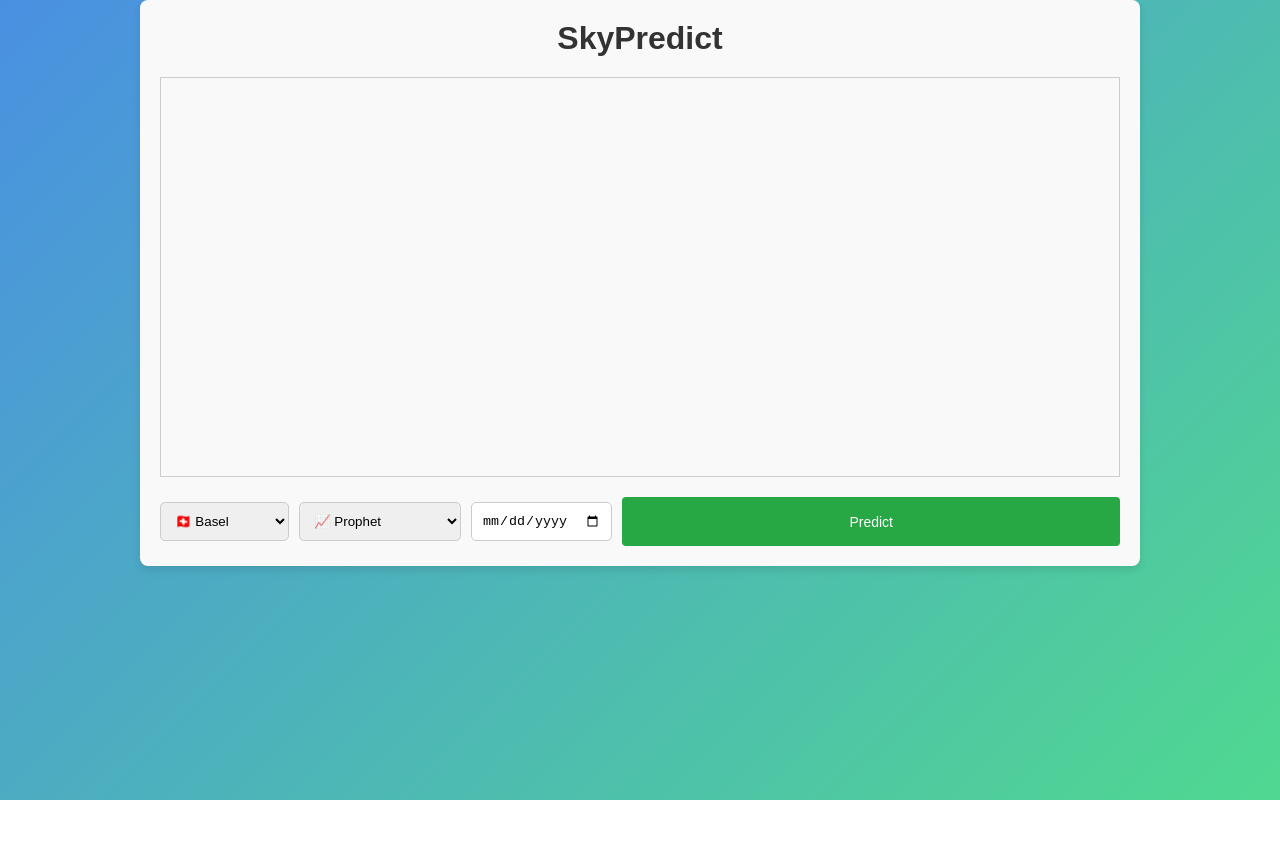
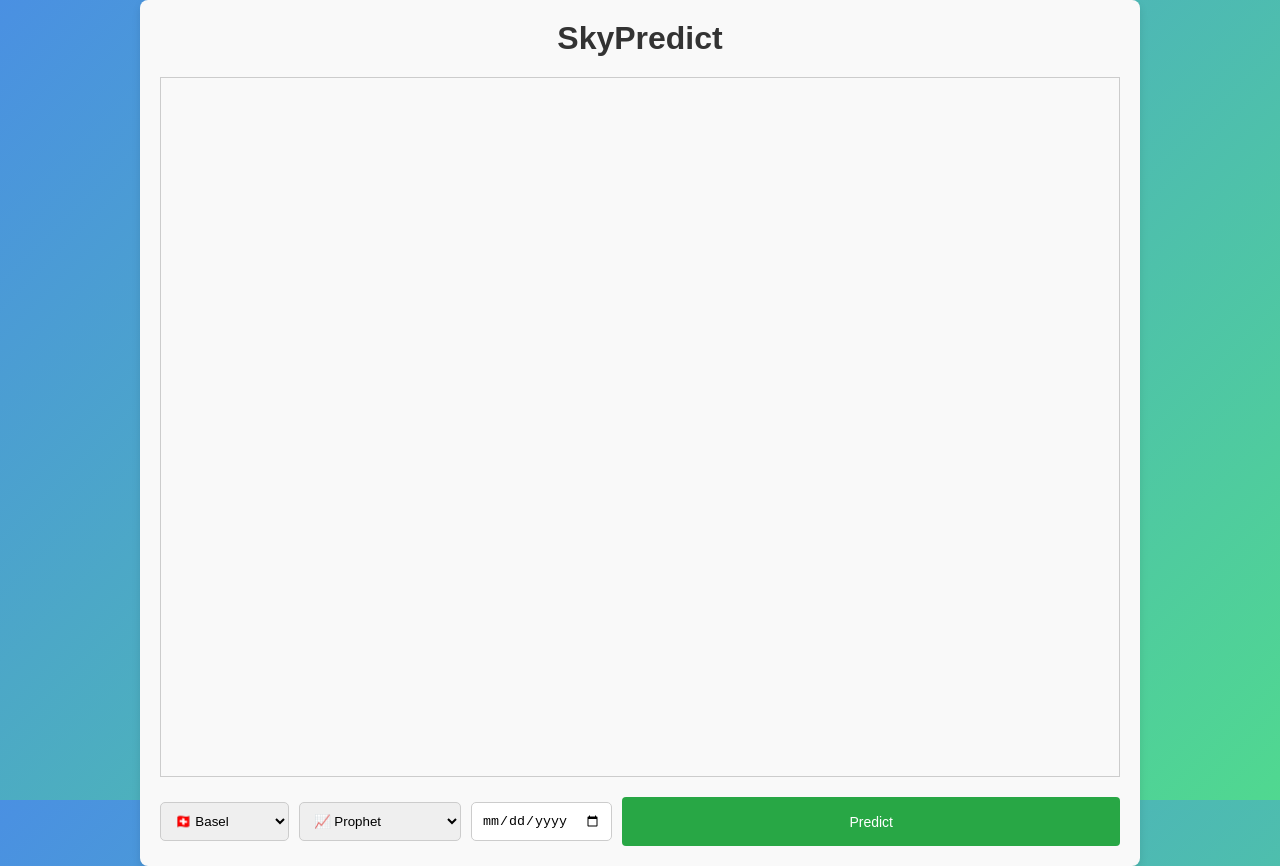
Before and after one commit to elimf/SkyPredict, a React (Vite) app in the folder frontend/: page /chat in a window 1280 px wide. Before the commit the page ends 800 px from the top, so only its background shows below. Built offline with nearby package versions, Linux system fonts and the light colour scheme.

Commit message:
style: update AdminPage and ChatPage styles for improved layout and appearance

```diff
--- a/frontend/src/style/AdminPage.css
+++ b/frontend/src/style/AdminPage.css
@@ -14,7 +14,7 @@
   }
 
   .logs-container {
-    background-color: #f8f8f8;
+    background-color :transparent;
     padding: 15px;
     border-radius: 5px;
   }
--- a/frontend/src/style/ChatPage.css
+++ b/frontend/src/style/ChatPage.css
@@ -20,7 +20,7 @@
 
 .chat-window {
   border: 1px solid #ccc;
-  height: 400px;
+  height: 700px;
   overflow-y: auto;
   padding: 10px;
   margin-bottom: 20px;
```
